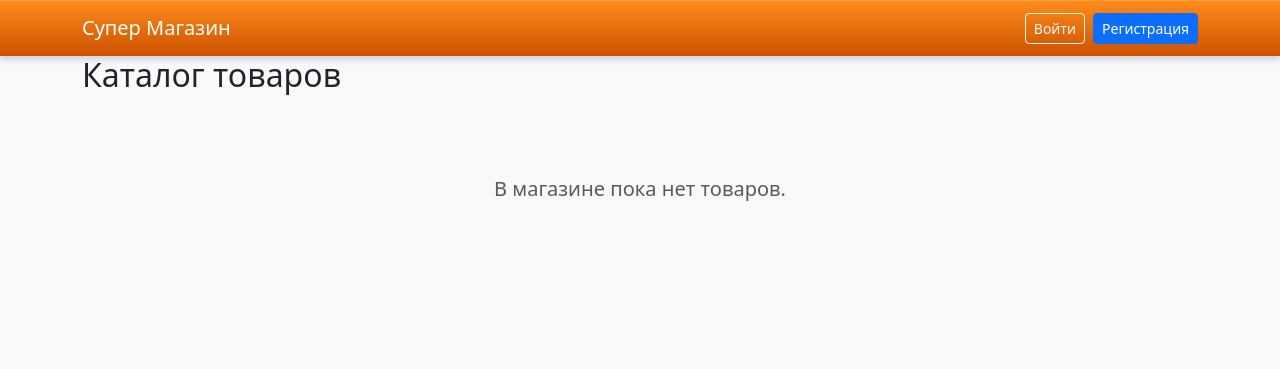
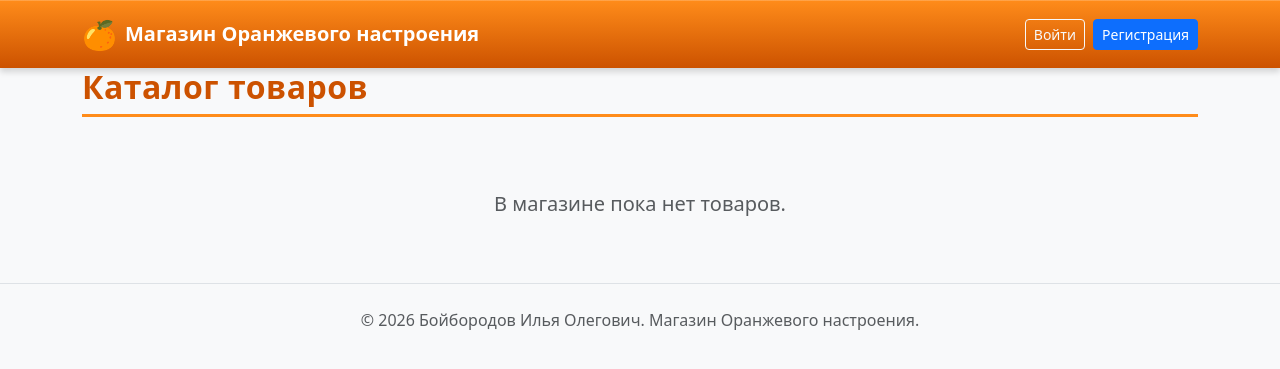
Before and after one commit to FallenNoise/SITE_DZ, a Django app: page / in a window 1280 px wide. Shown: the top 369 px of the page. Run offline with Django 5.2, Linux system fonts and the light colour scheme; data that the repository does not hold is empty.

Commit message:
style: обновить логотип магазина, стилизовать заголовок каталога и добавить копирайт
Заменен бренд в навбаре на 'Магазин Оранжевого настроения' с эмодзи. Добавлен footer с авторством Бойбородова И.О. Заголовок каталога стилизован под оранжевую тему.

```diff
--- a/shop/templates/base.html
+++ b/shop/templates/base.html
@@ -3,7 +3,7 @@
 <head>
     <meta charset="UTF-8">
     <meta name="viewport" content="width=device-width, initial-scale=1">
-    <title>Супер Магазин</title>
+    <title>Магазин Оранжевого настроения</title>
     <!-- Подключаем CSS Bootstrap -->
     <link href="https://cdn.jsdelivr.net/npm/bootstrap@5.3.3/dist/css/bootstrap.min.css" rel="stylesheet">
 </head>
@@ -12,8 +12,10 @@
     <!-- Верхняя навигационная панель -->
     <nav class="navbar navbar-expand-lg navbar-dark" style="background: linear-gradient(to bottom, #ff8c1a, #cc5200); box-shadow: 0 4px 6px rgba(0,0,0,0.15), inset 0 1px 0 rgba(255,255,255,0.2);">
         <div class="container">
-            <a class="navbar-brand" href="/">Супер Магазин</a>
-
+            <a class="navbar-brand fw-bold d-flex align-items-center" href="/">
+    <span class="fs-3 me-2">🍊</span>
+    Магазин Оранжевого настроения
+            </a>
             <div class="d-flex align-items-center">
                 {% if user.is_authenticated %}
                     <span class="navbar-text text-white me-3">Привет, <strong>{{ user.username }}</strong>!</span>
@@ -39,5 +41,14 @@
 
     <!-- Подключаем JS Bootstrap -->
     <script src="https://cdn.jsdelivr.net/npm/bootstrap@5.3.3/dist/js/bootstrap.bundle.min.js"></script>
+<!-- Подвал сайта -->
+    <footer class="mt-5 py-4 border-top" style="background-color: #f8f9fa;">
+        <div class="container text-center text-muted">
+            <p class="mb-0 fs-6">
+                &copy; 2026 Бойбородов Илья Олегович. Магазин Оранжевого настроения.
+            </p>
+        </div>
+    </footer>
+</body>
 </body>
 </html>
--- a/shop/templates/shop/index.html
+++ b/shop/templates/shop/index.html
@@ -1,10 +1,14 @@
 {% extends 'base.html' %}
 
 {% block content %}
-<div class="d-flex justify-content-between align-items-center mb-4">
-    <h2>Каталог товаров</h2>
+<div class="d-flex justify-content-between align-items-center mb-4 pb-2" style="border-bottom: 3px solid #ff8c1a;">
+    <h2 class="fw-bolder mb-0" style="color: #cc5200; letter-spacing: 0.5px;">
+        Каталог товаров
+    </h2>
     {% if user.is_authenticated %}
-        <a href="{% url 'add_product' %}" class="btn btn-success">+ Добавить товар</a>
+        <a href="{% url 'add_product' %}" class="btn btn-sm px-3 rounded-pill shadow-sm" style="color: #cc5200; border: 1px solid #cc5200; background-color: #fff;">
+            + Добавить товар
+        </a>
     {% endif %}
 </div>
 
```
